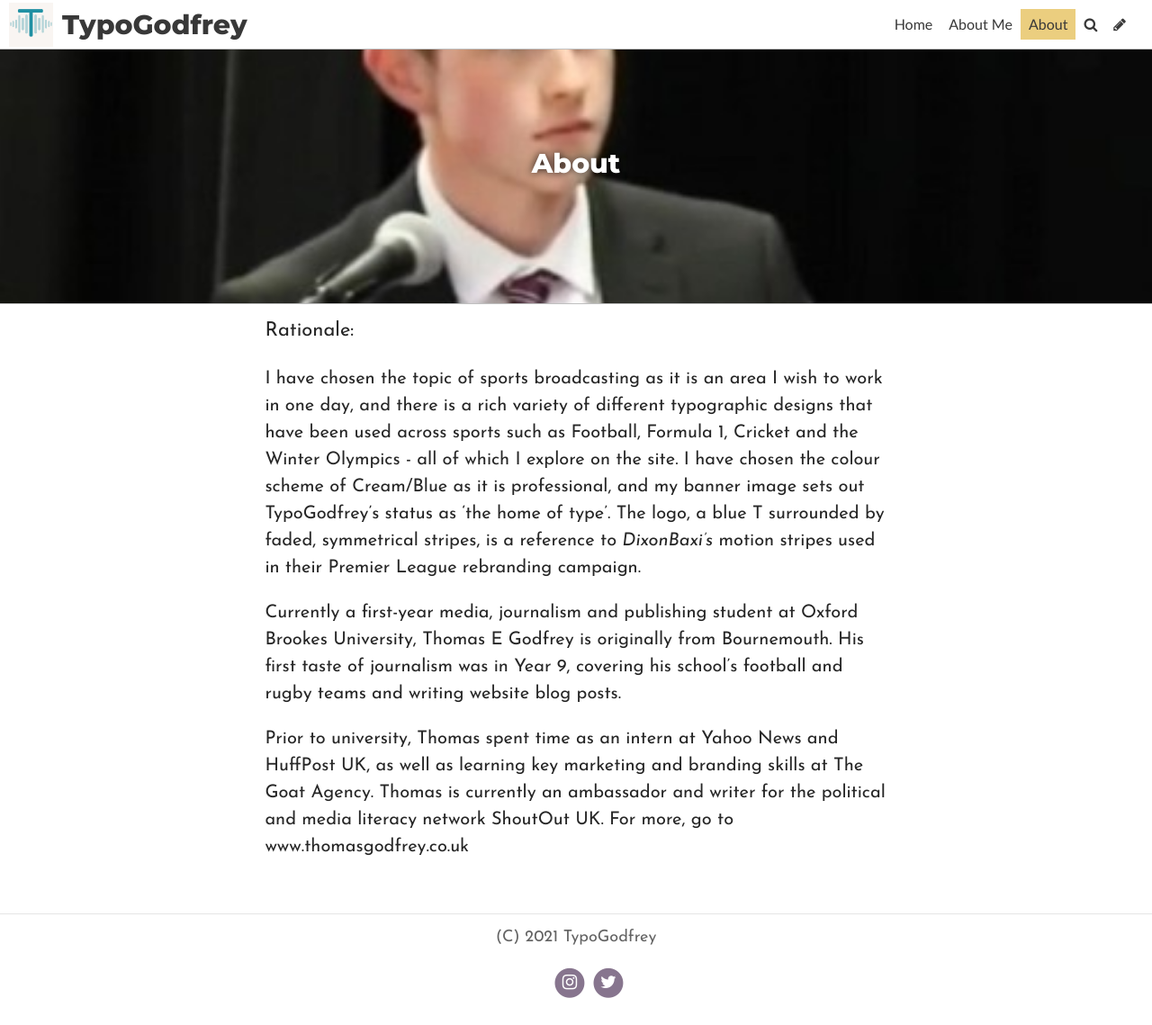
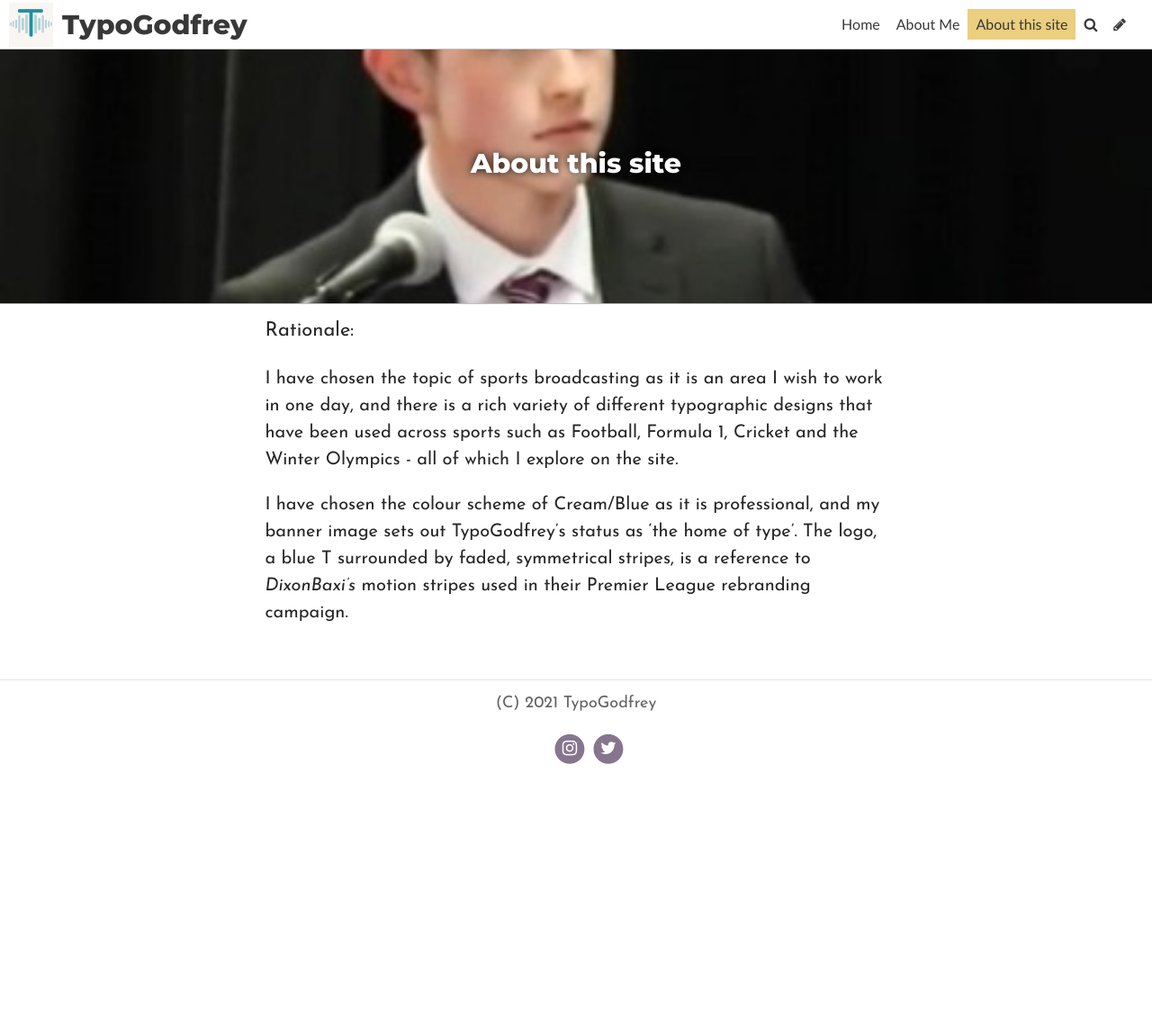
Before and after one commit to thomasgodfrey48/destinationunknown, a Jekyll site: the page built from pages/about.md, in a window 1280 px wide and 1139 px high. Shown: the whole window at 90% size. Built offline with Jekyll 4.4.1, drawn with Linux system fonts in a browser that asks for light colours; some web fonts are replaced.

Commit message:
Update Page “about”

```diff
--- a/pages/about.md
+++ b/pages/about.md
@@ -1,6 +1,6 @@
 ---
 header_feature_image: /uploads/log.jpg
-title: About
+title: About this site
 image: ../uploads/4c03bc63dcf9853e050dd688b0d05772.jpeg
 subtitle: ""
 permalink: /about/
@@ -13,8 +13,6 @@ show: true
 ---
 Rationale:
 
-I have chosen the topic of sports broadcasting as it is an area I wish to work in one day, and there is a rich variety of different typographic designs that have been used across sports such as Football, Formula 1, Cricket and the Winter Olympics - all of which I explore on the site. I have chosen the colour scheme of Cream/Blue as it is professional, and my banner image sets out TypoGodfrey's status as 'the home of type'. The logo, a blue T surrounded by faded, symmetrical stripes, is a reference to *DixonBaxi's* motion stripes used in their Premier League rebranding campaign.
+I have chosen the topic of sports broadcasting as it is an area I wish to work in one day, and there is a rich variety of different typographic designs that have been used across sports such as Football, Formula 1, Cricket and the Winter Olympics - all of which I explore on the site.
 
-Currently a first-year media, journalism and publishing student at Oxford Brookes University, Thomas E Godfrey is originally from Bournemouth. His first taste of journalism was in Year 9, covering his school’s football and rugby teams and writing website blog posts.
-
-Prior to university, Thomas spent time as an intern at Yahoo News and HuffPost UK, as well as learning key marketing and branding skills at The Goat Agency. Thomas is currently an ambassador and writer for the political and media literacy network ShoutOut UK. For more, go to www.thomasgodfrey.co.uk
+I have chosen the colour scheme of Cream/Blue as it is professional, and my banner image sets out TypoGodfrey's status as 'the home of type'. The logo, a blue T surrounded by faded, symmetrical stripes, is a reference to *DixonBaxi's* motion stripes used in their Premier League rebranding campaign.
```
